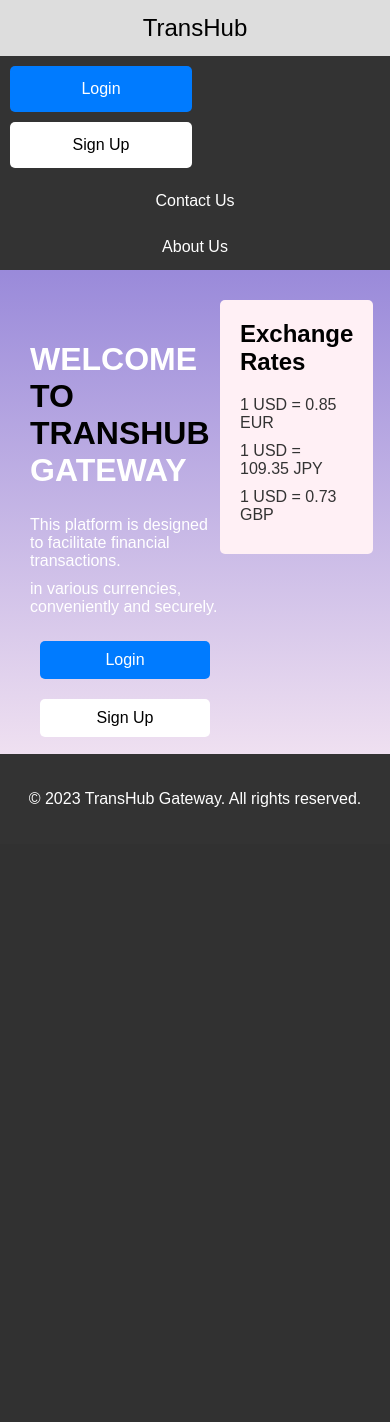
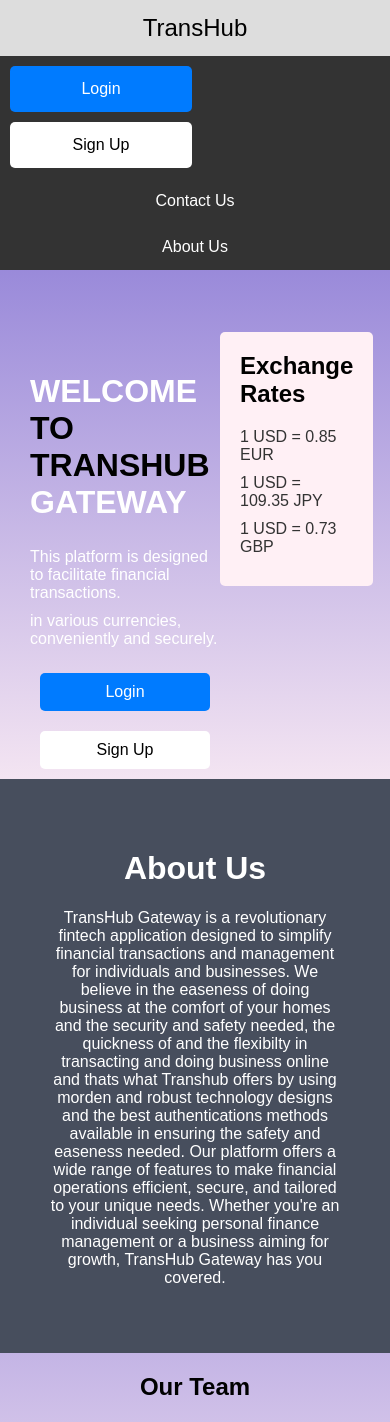
Before and after one commit to Jasemonu/Portfolio_project, a Flask app: page / in a window 390 px wide. Shown: the top 1422 px of the page. Before the commit the page ends 807 px from the top, so only its background shows below. Run offline with Flask 3, Linux system fonts and the light colour scheme.

Commit message:
Transfer endpoint done together with about

```diff
--- a/models/transaction.py
+++ b/models/transaction.py
@@ -14,7 +14,7 @@ class Transaction(BaseModel, Base):
     user_id = Column(String(120), ForeignKey('users.id'))
     wallet_id = Column(String(120), ForeignKey('wallets.id'))
     recipient_name = Column(String(120))
-    recipient_account = Column(Integer)
+    recipient_account = Column(String(150), nullable=False)
     amount = Column(Float)
     transaction_type = Column(String(25))
     timestamp = Column(DateTime, default=datetime.utcnow)
--- a/models/user.py
+++ b/models/user.py
@@ -12,7 +12,7 @@ class User(BaseModel, UserMixin, Base):
     first_name = Column(String(120), nullable=False)
     last_name = Column(String(120), nullable=False)
     email_address = Column(String(120), unique=True, nullable=False)
-    phone_number = Column(Integer, nullable=False)
+    phone_number = Column(String(15), nullable=False)
     sex = Column(String(10))
     address = Column(String(120), nullable=False)
     password = Column(String(120), nullable=False)
--- a/models/wallet.py
+++ b/models/wallet.py
@@ -9,11 +9,11 @@ class Wallet(BaseModel, Base):
     """creates wallet objects"""
     __tablename__ = "wallets"
     user_id = Column(String(120), ForeignKey("users.id"), nullable=True)
-    phone_number = Column(Integer, nullable=False)
+    phone_number = Column(String(15), nullable=False)
     pin = Column(Integer, nullable=False)
     next_of_kin = Column(String(120))
     next_of_kin_relationship = Column(String(120))
-    next_of_kin_number = Column(Integer)
+    next_of_kin_number = Column(String(15))
     balance = Column(Float, default=0.00)
     user = relationship("User", back_populates="wallet")
     transactions = relationship('Transaction', back_populates='wallet',
--- a/web_files/app.py
+++ b/web_files/app.py
@@ -3,6 +3,7 @@
 from werkzeug.security import generate_password_hash, check_password_hash
 from models.user import User
 from models.wallet import Wallet
+from models.transaction import Transaction
 from models import storage
 from flask import abort,current_app, Flask, jsonify, render_template, redirect, url_for, request, flash
 from flask_login import current_user, login_user, login_required, logout_user, LoginManager
@@ -55,14 +56,16 @@ def sign_up():
 
     if request.form.get('password') == request.form.get('confirm_password'):
         get_password = request.form.get('password')
-        hashed_password = generate_password_hash(get_password, method='sha256')
+        hashed_password = generate_password_hash(get_password, method='MD5')
         n_user['password'] = hashed_password
         userObject = User(**n_user)
         storage.new(userObject)
         storage.save()
 
+        flash("Signup successfull please Login")
         return redirect(url_for('index'))
-    return redirect('index')
+    flash('Please check password and Try agian')
+    return redirect(url_for('index'))
 
 """ User Login Endpoint"""
 @login_manager.user_loader
@@ -94,11 +97,12 @@ def login():
 
         if user is None or get_password is None:
             storage.close()
-            error_message = "Invalid email or password"
-            return redirect(url_for('index', error=error_message))
+            flash("Invalid email or password")
+            return redirect(url_for('index'))
         else:
             login_user(user)
             storage.close()
+            flash("Logged In Successfull")
             return render_template('home_page.html')
 
 @app.route('/profile', methods=['GET'])
@@ -118,6 +122,7 @@ def profile():
 def logout():
     """Logs out user and return the login url"""
     logout_user()
+    flash("Logged Out")
     return redirect(url_for('index'))
 
 @app.route('/transfer', methods=['POST'], strict_slashes=False)
@@ -141,28 +146,33 @@ def transfer():
             'description': request.form.get('narration'),
             'status': 'pending'
             }
-    if request.form.get('pin') == pin:
+    """
+    for k, v in trans.items():
+        print('{} {}'.format(k, v))
+        """
+    get_pin = request.form.get('pin')
+    if int(get_pin) == pin:
         trans_obj = Transaction(**trans)
         storage.new(trans_obj)
         storage.save()
 
         ret = transfer(trans_obj, balance, wallet_id)
         if ret == '1':
-            flash('Transfer successful')
-            return redirect(url_for('dashbaord'))
+            flash('Transfer successfull')
+            return redirect(url_for('dashboard'))
         elif ret == '2':
             flash('Insufficient Balance')
             return redirect(url_for('dashboard'))
         else:
             flash("Wallet doesn't exists")
             return redirect(url_for('dashboard'))
-    flash(' Transfer unsuccessful')
+    flash('Invalid PIN number')
     return redirect(url_for('dashboard'))
 
 def deposit(cls, acb):
     """top up user balance"""
     if cls is None:
-        return None
+        return '3'
     wallet = storage.wallet(Wallet, cls.recipient_account)
     if cls.transaction_type == 'deposit':
         balance = acb + cls.amount
@@ -171,8 +181,8 @@ def deposit(cls, acb):
         return 'deposit'
     if cls.transaction_type == 'widrawal':
 
-        if cls.amount > acb:
-            return None
+        if cls.amount > float(acb):
+            return '2'
         balance = acb - csl.amount
         storage.update(wallet, {'account_balnce': balance})
         storage.update(cls, {'status': 'approved'})
@@ -181,7 +191,7 @@ def deposit(cls, acb):
 def transfer(cls, acb, id):
     """send money from wallet to another wallet"""
     if  cls is None:
-        return None
+        return '3'
     reciever = storage.wallet(Wallet, cls.recipient_account)
     if reciever:
         wallet = storage.all(Wallet)
@@ -189,15 +199,14 @@ def transfer(cls, acb, id):
             if item.id == id:
                 wallet_obj = item
 
-        if acb >= cls.amount:
-            balance = acb - cls.amount
+        if acb >= float(cls.amount):
+            balance = acb - float(cls.amount)
             storage.update(wallet_obj, {'account_balnce': balance})
             storage.update(cls, {'status': 'approved'})
             return '1'
         else:
             return '2'
-    else:
-        return '3'
+    return '3'
 
 @app.route('/create-wallet', methods=['GET', 'POST'], strict_slashes=False)
 def create_wallet():
@@ -212,15 +221,15 @@ def create_wallet():
     """wallet validation checks"""
     if pin is None or confirm_pin is None:
         flash('Pin numbers must be provided')
-        print('i noticed an error')
+        return redirect(url_for('home'))
 
     if pin != confirm_pin:
         flash('Pin numbers do not match')
-        return render_template('form.html')
+        return redirect(url_for('home'))
 
     if len(pin) < 4:
         flash('Pin should be at least 4 characters')
-        return render_template('form.html')
+        return redirect(url_for('home'))
 
     """Check if the same phone number is being used"""
     storage.reload()
--- /dev/null
+++ b/web_files/static/styles/about.css
@@ -0,0 +1,80 @@
+.row {
+  font-family: Arial, Helvetica, sans-serif;
+  margin: 0;
+}
+
+.row {
+  box-sizing: border-box;
+}
+
+*, *:before, *:after {
+  box-sizing: inherit;
+}
+
+.column {
+  float: left;
+  width: 33.3%;
+  margin-bottom: 16px;
+  padding: 0 8px;
+}
+
+.card {
+  box-shadow: 0 4px 8px 0 rgba(0, 0, 0, 0.2);
+  margin: 8px;
+}
+
+.about-section {
+  padding: 50px;
+  text-align: center;
+  background-color: #474e5d;
+  color: white;
+}
+.contact-us {
+  padding: 50px;
+  text-align: center;
+  background-color: #474e5d;
+  color: white;
+  height: 100px;
+  }
+
+.container {
+  padding: 0 16px;
+}
+
+.container::after, .row::after {
+  content: "";
+  clear: both;
+  display: table;
+}
+
+.title {
+  color: grey;
+}
+/*
+.button {
+  border: none;
+  outline: 0;
+  display: inline-block;
+  padding: 8px;
+  color: white;
+  background-color: #000;
+  text-align: center;
+  cursor: pointer;
+  width: 100%;
+}
+
+.button:hover {
+  background-color: #555;
+}
+*/
+@media screen and (max-width: 650px) {
+  .column {
+    width: 100%;
+    display: block;
+  }
+}
+.top {
+  float: right;
+  margin-right: 50px;
+  font-size: 20px;
+  }
--- a/web_files/static/styles/home_page.css
+++ b/web_files/static/styles/home_page.css
@@ -278,3 +278,8 @@
     background-color: #f5f5f5;
     color: black;
 }
+
+.flash {
+    color: #def;
+    padding-left: 10px;
+    }
--- a/web_files/static/styles/landing_page.css
+++ b/web_files/static/styles/landing_page.css
@@ -307,3 +307,7 @@ button.login-button:hover {
         text-align: center;
     }
 }
+.flash {
+	padding-left: 10px;
+	color: #def;
+}
--- a/web_files/static/styles/wallet.css
+++ b/web_files/static/styles/wallet.css
@@ -88,8 +88,8 @@
             border-radius: 3px;
         }
        .flash {
-	       float: right;
-	       color: Orange;
+	       text-align: center;
+	       color: #def;
        }
        /*
 		button {
--- a/web_files/templates/home_page.html
+++ b/web_files/templates/home_page.html
@@ -16,6 +16,11 @@
 		<a href="#">About</a>
         <a href="#">Home</a>
     </div>
+    {% with messages = get_flashed_messages() %}
+    {% if messages %}
+    <div class="flash">{{ messages[0] }}</div>
+    {% endif %}
+    {% endwith %}
   <div class="layout-container">
     <div class="call-to-action">
         <h1>
--- a/web_files/templates/landing_page.html
+++ b/web_files/templates/landing_page.html
@@ -5,21 +5,28 @@
     <meta name="viewport" content="width=device-width, initial-scale=1.0">
     <title>Landing Page</title>
     <link rel="stylesheet" type="text/css" href="../static/styles/landing_page.css">
+    <link rel="stylesheet" type="text/css" href="../static/styles/about.css">
 </head>
 <body>
     <div class="navbar">
         <a href="#" class="logo">TransHub</a>
         <a href="#" class="login-button">Login</a>
         <a href="#" class="signup-button">Sign Up</a>
-        <a href="#" class="btn">Contact Us</a>
-        <a href="#" class="btn">About Us</a>
+        <a href="#contact-us" class="btn">Contact Us</a>
+        <a href="#about-section" class="btn">About Us</a>
     </div>
+    <p id="top"></p>
+    {% with messages = get_flashed_messages() %}
+    {% if messages %}
+    <div class="flash">{{ messages[0] }}</div>
+    {% endif %}
+    {% endwith %}
     <div class="layout-container">
-	    {% with messages = get_flashed_messages() %}
+	    <!--{% with messages = get_flashed_messages() %}
 	    {% if messages %}
 	    <div>{{ messages[0] }} Please SignUp</div>
 	    {% endif %}
-	    {% endwith %}
+	    {% endwith %}--!>
         <div class="call-to-action">
             <h1>
                 <span class="word2">WELCOME</span><span> TO TRANSHUB</span><br/>
@@ -47,9 +54,9 @@
             <h2>Login</h2>
             <form id="loginForm" action="/login" method="POST" class="log">
                 <label for="username">Email:</label>
-                <input type="text" id="email_address" name="email_address" placeholder="Enter Your Email" autofocus required>
+                <input type="email" id="email_address" name="email_address" placeholder="Enter Your Email" autofocus required>
                 <label for="password">Password:</label>
-                <input type="password" id="password" name="password" placeholder="Enter Your Password" autofocus required>
+		<input type="password" id="password" name="password" placeholder="Enter Your Password" autofocus required>
                 <button type="submit" class="login-button">Login</button>
             </form>
 
@@ -121,9 +128,80 @@
 	    </form>
         </div>
     </div>
+    <div class="about-section" id="about-section">
+       <h1>About Us</h1>
+       <p>TransHub Gateway is a revolutionary fintech application designed to simplify financial transactions
+          and management for individuals and businesses. We believe in the easeness of doing business at the comfort
+	  of your homes and the security and safety needed, the quickness of and the flexibilty in transacting and doing
+	  business online and thats what Transhub offers by using morden and robust technology designs and the best authentications
+	  methods available in ensuring the safety and easeness needed. Our platform offers a wide range of features to make
+	  financial operations efficient, secure, and tailored to your unique needs. Whether you're an individual
+	  seeking personal finance management or a business aiming for growth, TransHub Gateway has you covered.
+       </p>
+   </div>
+
+   <h2 style="text-align:center">Our Team</h2>
+   <div class="row">
+      <div class="column">
+         <div class="card">
+            <img src="/w3images/team1.jpg" alt="Rosemary" style="width:100%">
+            <div class="container">
+              <h2>Romary Efebe</h2>
+              <p class="title">Software Enginner</p>
+              <p>
+	         Rosemaryjsjjjjj
+	      </p>
+	      <!--
+              <p>jane@example.com</p>
+              <p><button class="button">Contact</button></p>
+	      --!>
+	    </div>
+         </div>
+      </div>
+
+      <div class="column">
+         <div class="card">
+           <img src="/w3images/team2.jpg" alt="Joseph" style="width:100%">
+           <div class="container">
+              <h2>Joseph Asemonu</h2>
+              <p class="title">Software Enginner</p>
+              <p>Some text that describes me lorem ipsum ipsum lorem.</p>
+	      <!--
+              <p>mike@example.com</p>
+              <p><button class="button">Contact</button></p>
+	      --!>
+	   </div>
+         </div>
+      </div>
+
+      <div class="column">
+         <div class="card">
+            <img src="../static/images/sm.png" alt="Affum" style="width:100%">
+            <div class="container">
+              <h2>Samuel Z K Affum</h2>
+              <p class="title">Software Enginner</p>
+              <p>Some text that describes me lorem ipsum ipsum lorem.</p>
+	      <!--
+              <p>john@example.com</p>
+              <p><button class="button">Contact</button></p>
+	      --!>
+	    </div>
+         </div>
+      </div>
+   </div>
+   <div class="contact-us" id="contact-us">
+       <h1 id="contact-header">Contact Us</h1>
+       <address class="address-us">
+       Join the Software Engineers at: <a href="https://www.alxafrica.com/">ALX Africa</a><br>
+       Locate us at:<br>
+       24 Ant St,<br>
+       Madina Accra-Ghana<br>
+       Contact: 0241845229
+       </address>
+   </div>
     <!-- Footer -->
     <div class="footer">
-        <p>&copy; 2023 TransHub Gateway. All rights reserved.</p>
+	    <p>&copy; 2023 TransHub Gateway. All rights reserved.</p></span><a class="top" href="#top">Top</a></span>
     </div>
     <script src="../static/scripts/landing_page.js"></script>
  </body>
```
Also changed, not shown: web_files/static/images/sam.png (added).
